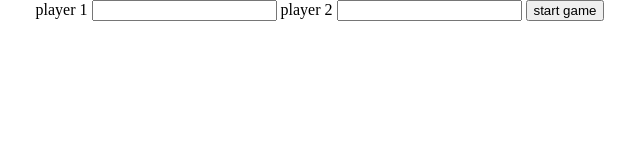
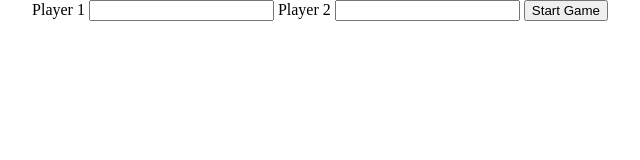
Before and after one commit to acciojob/tictactoe-Vaishnavi11656, a website: page main.html in a window 1280 px wide. Shown: the full height of the page, 320-960 px from the left. Drawn offline with Linux system fonts and the light colour scheme.

Commit message:
created a submission

```diff
--- a/main.html
+++ b/main.html
@@ -1,27 +1,32 @@
 <!DOCTYPE html>
-
 <html>
-
 <head>
   <link rel="stylesheet" href="styles.css">
 </head>
 
 <body>
-	<!-- the entire body must be written by student -->
-	<form id="player-form" class="">
-		<label for="player-1">player 1 </label>
+  <div class="container">
+
+    <!-- Player Form -->
+    <form id="player-form">
+      <label for="player-1">Player 1</label>
       <input type="text" id="player-1">
-		<label for="player-2">player 2 </label>
+
+      <label for="player-2">Player 2</label>
       <input type="text" id="player-2">
-		<input type="submit" value="start game">
+
+      <input type="submit" value="Start Game">
     </form>
+
+    <!-- Game Area -->
     <div class="hide" id="game-area">
-		<h1 id="player-turn-info">tic-tac-toe</h1>
-		<div id="game-board-hide">hars, you're up</div>
+      <h1 id="player-turn-info"></h1>
+
+      <div class="game-board hide" id="game-board"></div>
     </div>
-    <script type="text/javascript" src="./script.js">
-</script>
 
+  </div>
+
+  <script src="./script.js"></script>
 </body>
-
 </html>
```
Lines whose indentation alone changed are shown as unchanged.
